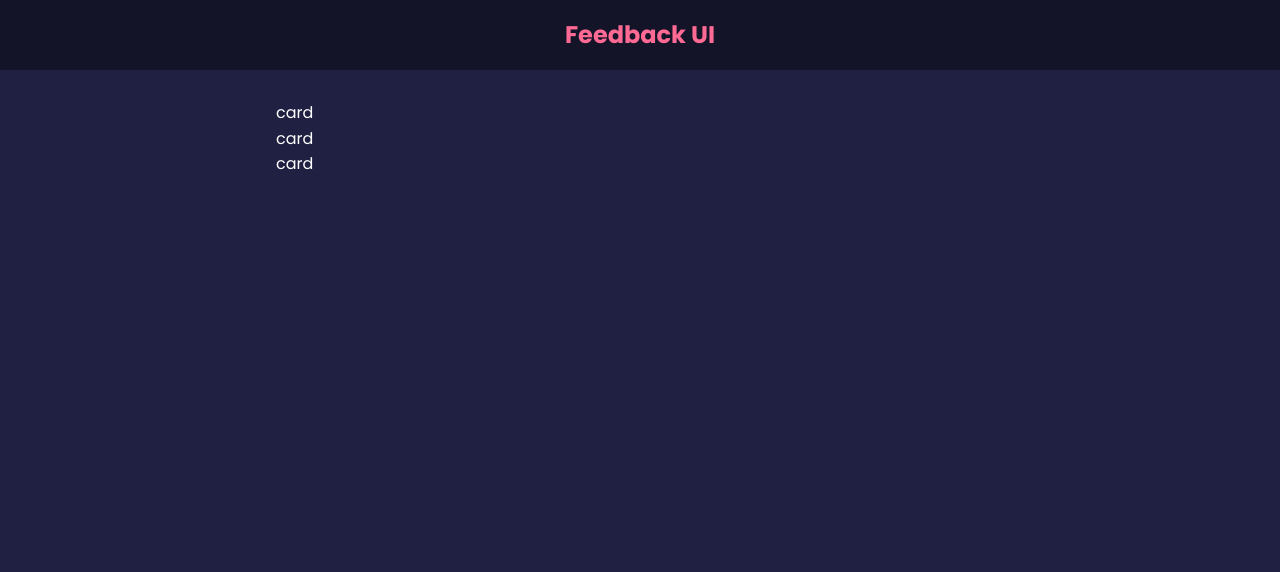
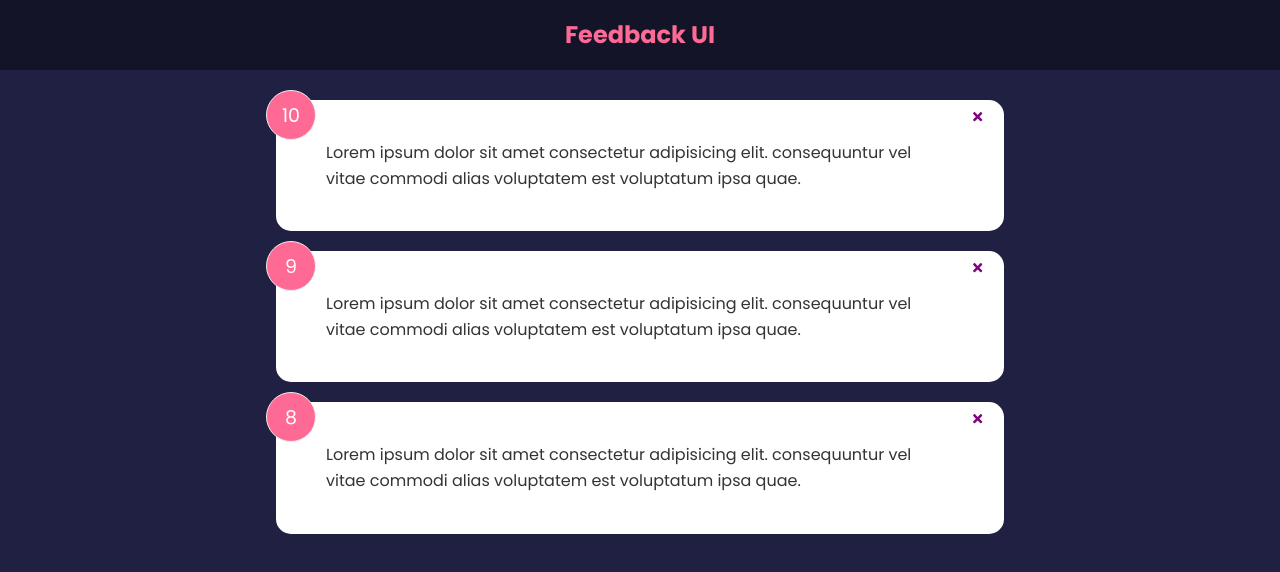
Before and after one commit to f90dErry/feedback, a React (Create React App) app: page / in a window 1280 px wide. Shown: the top 572 px of the page. Built offline with nearby package versions, Linux system fonts and the light colour scheme.

Commit message:
added event handler
added event handlers to handle the delete button on the card component

```diff
--- a/package.json
+++ b/package.json
@@ -8,6 +8,7 @@
     "@testing-library/user-event": "^13.5.0",
     "react": "^18.3.1",
     "react-dom": "^18.3.1",
+    "react-icons": "^5.3.0",
     "react-scripts": "5.0.1",
     "web-vitals": "^2.1.4"
   },
--- a/src/App.js
+++ b/src/App.js
@@ -4,12 +4,19 @@
 import FeedbackData from "./data/FeedbackData";
 
 function App() {
-    const [feedback, setFeedback] = useState(FeedbackData )
+    const [feedback, setFeedback] = useState(FeedbackData)
+    const deleteFeedback = (id) => {
+    if (window.confirm('Are you sure you want to delete this feedback?')) {
+      setFeedback(feedback.filter((item) => item.id !== id ))
+    }
+    }
     return (
         <>
           <Header />
           <div className="container">
-            <FeedbackList feedback={feedback} />
+            <FeedbackList feedback={feedback}
+            handleDelete={deleteFeedback}
+            />
           </div>
         </>
     )
--- a/src/components/FeedbackItem.jsx
+++ b/src/components/FeedbackItem.jsx
@@ -1,10 +1,14 @@
+import { FaTimes } from 'react-icons/fa'
 import Card from "./shared/Card"
 
-function FeedbackItem({item}) {
+function FeedbackItem({item, handleDelete}) {
 
   return (
     <Card>
       <div className="num-display">{item.rating}</div>
+      <button className="close" onClick={() => handleDelete(item.id)}>
+        <FaTimes color='purple' />
+      </button>
       <div className="text-display">{item.text}</div>
     </Card>
   )
--- a/src/components/FeedbackList.jsx
+++ b/src/components/FeedbackList.jsx
@@ -1,12 +1,16 @@
 import FeedbackItem from "./FeedbackItem"
 
-function FeedbackList({ feedback }) {
+function FeedbackList({ feedback, handleDelete }) {
     if (!feedback || feedback.length ===0) {
         return <p>No feedback yet</p>
     }
   return <div className="feedback-list">
     {feedback.map((item)=> (
-        <FeedbackItem key={item.id} item={item} />
+        <FeedbackItem
+        key={item.id}
+        item={item}
+        handleDelete={handleDelete}
+        />
     ))}
   </div>
 
--- a/src/components/shared/Card.jsx
+++ b/src/components/shared/Card.jsx
@@ -1,5 +1,5 @@
-function Card() {
-  return <div>card</div>
+function Card({children}) {
+  return <div className='card'>{children}</div>
 }
 
 export default Card
```
Also changed, not shown: 1 other file (tests, documents, lock files or other folders).
